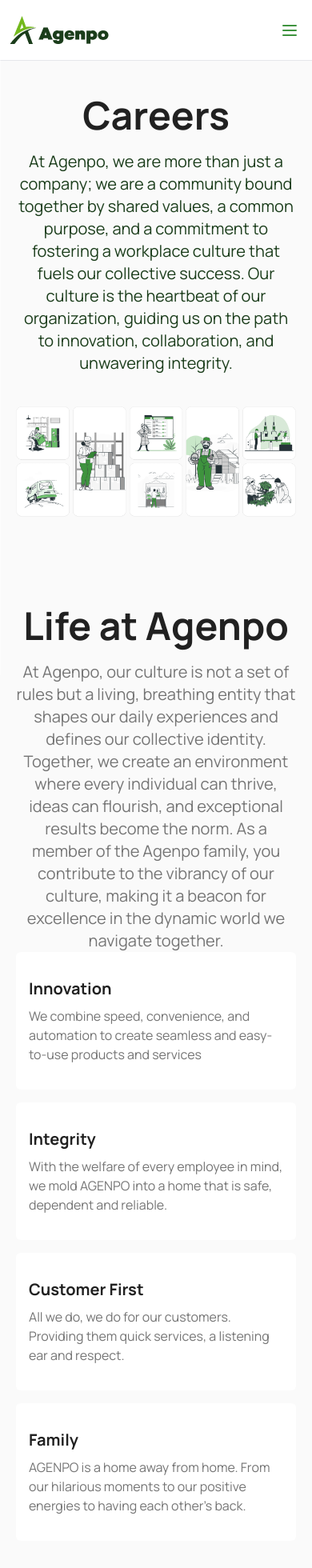
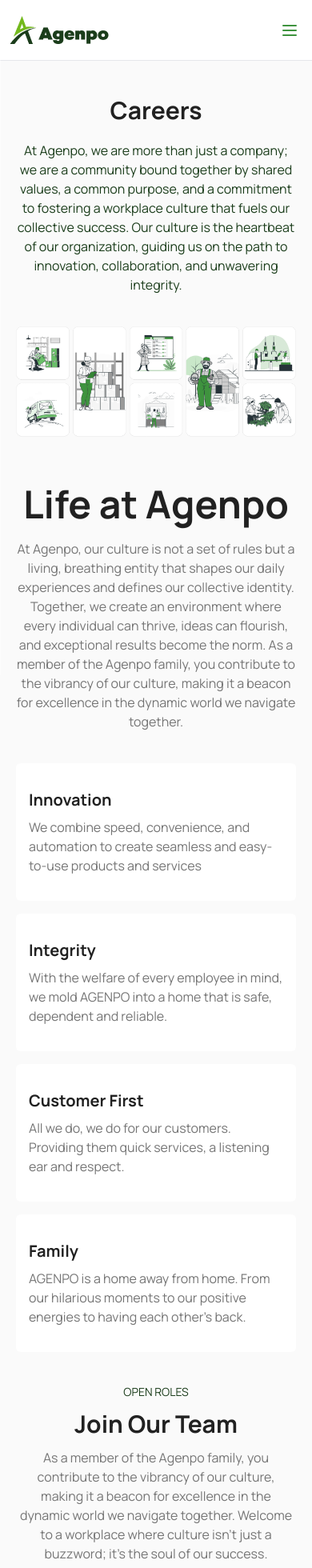
Before and after one commit to Olawumi-Olusegun/Agenpo-website, a React (Vite) app: page /careers in a window 390 px wide. Shown: the top 1960 px of the page at 80% size. Built offline with nearby package versions, Linux system fonts and the light colour scheme.

Commit message:
Update: Fixed font sizing on careers screen

```diff
--- a/src/components/footer/Footer.tsx
+++ b/src/components/footer/Footer.tsx
@@ -5,7 +5,7 @@
         <footer className="bg-white border-t border-gray-200 text-sm w-full">
             <div className="grid grid-cols-12 gap-y-10 w-full max-w-[1280px] mx-auto pt-10 lg:pt-24 px-5 lg:px-0 ">
                 <div className="col-span-12 lg:col-span-4 flex flex-col gap-3 text-lg lg:max-w-[295px]">
-                    <p className="text-gray-700 w-[60%] md:w-full">Transforming the Agribusiness value chain in Africa.</p>
+                    <p className="text-gray-700 md:w-full">Transforming the Agribusiness value chain in Africa.</p>
                     <div className="flex items-center flex-wrap gap-5 mt-4">
                         <a href={"https://www.facebook.com/Agenpo"} target="_blank">
                             <svg width="24" height="24" viewBox="0 0 24 24" fill="none" xmlns="http://www.w3.org/2000/svg">
--- a/src/pages/careers.tsx
+++ b/src/pages/careers.tsx
@@ -5,10 +5,10 @@
         <>
             <section className="w-full lg:max-w-[997px] mx-auto py-5 px-5 lg:px-0">
                 <div className="flex flex-col items-center gap-5 w-full lg:lg:max-w-[977px] mx-auto text-center">
-                    <h1 className="text-5xl lg:text-[82px] font-bold font-Manrope text-center text-title">
+                    <h1 className="text-3xl md:text-5xl lg:text-[82px] font-bold font-Manrope text-center text-title">
                         Careers
                     </h1>
-                    <p className="w-full mx-auto font-Manrope text-xl text-primary-acccent lg:pb-16">
+                    <p className="w-full mx-auto font-Manrope lg:text-xl text-primary-acccent lg:pb-16">
                         At Agenpo, we are more than just a company; we are a community bound together by shared values, a common purpose, and a commitment to fostering a workplace culture that fuels our collective success. Our culture is the heartbeat of our organization, guiding us on the path to innovation, collaboration, and unwavering integrity.
                     </p>
                 </div>
@@ -16,16 +16,16 @@
             <div className="w-full p-5 lg:px-0 lg:max-w-[1244px] mx-auto">
                 <img src="./assets/images/career-bg-image.png" alt="career-bg-image" className="pointer-events-none" />
             </div>
-            <section className="w-full px-5 lg:px-0 lg:max-w-[1216px] mx-auto py-[92px]">
+            <section className="w-full px-5 lg:px-0 lg:max-w-[1216px] mx-auto py-10 lg:py-[92px]">
                 <div className="flex flex-col items-center gap-5 w-full mx-auto text-center">
                     <h1 className="text-5xl lg:text-[82px] font-bold font-Manrope text-center text-title">
                         Life at Agenpo
                     </h1>
-                    <p className="w-full mx-auto font-Manrope text-xl text-gray-600 lg:pb-16">
+                    <p className="w-full mx-auto font-Manrope lg:text-xl text-gray-600 lg:pb-16">
                         At Agenpo, our culture is not a set of rules but a living, breathing entity that shapes our daily experiences and defines our collective identity. Together, we create an environment where every individual can thrive, ideas can flourish, and exceptional results become the norm. As a member of the Agenpo family, you contribute to the vibrancy of our culture, making it a beacon for excellence in the dynamic world we navigate together.
                     </p>
                 </div>
-                <div className="grid grid-cols-1 md:grid-cols-2 lg:grid-cols-4 gap-4">
+                <div className="grid grid-cols-1 md:grid-cols-2 lg:grid-cols-4 gap-4 mt-10 ">
                     <div className="flex flex-col gap-2 bg-white rounded-md py-8 px-4 hover:translate-y-2 duration-300">
                         <h2 className="text-xl font-bold text-title">Innovation</h2>
                         <p className="text-gray-600 font-Manrope ">We combine speed, convenience, and automation to create seamless and easy-to-use products and services</p>
@@ -46,20 +46,20 @@
                 </div>
             </section>
 
-            <section className="w-full px-5 lg:px-0 lg:max-w-[1216px] mx-auto py-[92px]">
-                <div className="flex flex-col items-center gap-5 w-full mx-auto text-center">
+            <section className="w-full px-5 lg:px-0 lg:max-w-[1216px] mx-auto lg:py-[92px]">
+                <div className="flex flex-col items-center gap-3 lg:gap-8 w-full mx-auto text-center">
                     <h2 className="text-primary-acccent text-sm">OPEN ROLES</h2>
-                    <h1 className="text-5xl lg:text-[82px] font-bold font-Manrope text-center text-title">
+                    <h1 className="text-3xl lg:text-[82px] font-bold font-Manrope text-center text-title">
                         Join Our Team
                     </h1>
-                    <p className="w-full mx-auto font-Manrope text-xl text-gray-600 lg:pb-16">
+                    <p className="w-full mx-auto font-Manrope lg:text-xl text-gray-600 lg:pb-16">
                         As a member of the Agenpo family, you contribute to the vibrancy of our culture, making it a beacon for excellence in the dynamic world we navigate together. Welcome to a workplace where culture isn't just a buzzword; it's the soul of our success.
                     </p>
                 </div>
 
-                <div className="flex flex-col gap-4 mb-8">
+                <div className="flex flex-col gap-4 my-8">
                     <h2 className="font-bold font-Manrope text-gray-800 text-2xl">Engineering</h2>
-                    <div className="grid grid-cols-1 md:grid-cols-2 lg:grid-cols-3 gap-4">
+                    <div className="grid grid-cols-1 md:grid-cols-2 lg:grid-cols-3 gap-4 mt-5">
                         <div className="flex flex-col gap-4 bg-white rounded-md p-4 hover:scale-95 duration-300">
                             <h2 className="text-xl font-bold text-title">Software Engineer</h2>
                             <div className="flex flex-wrap gap-4">
```
